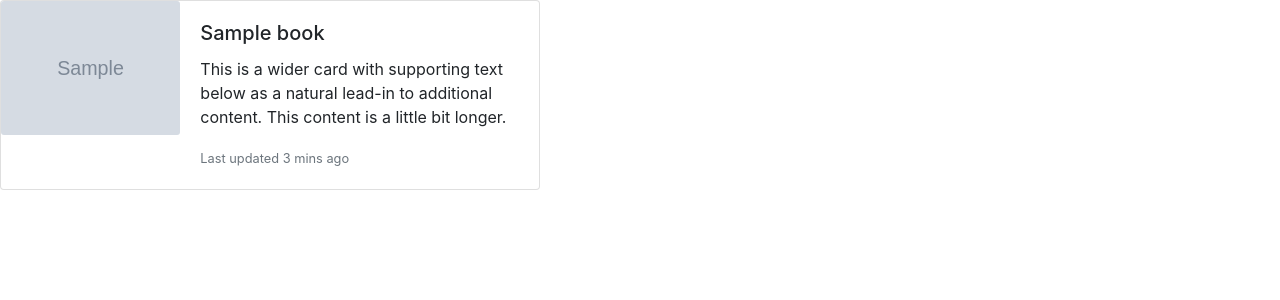
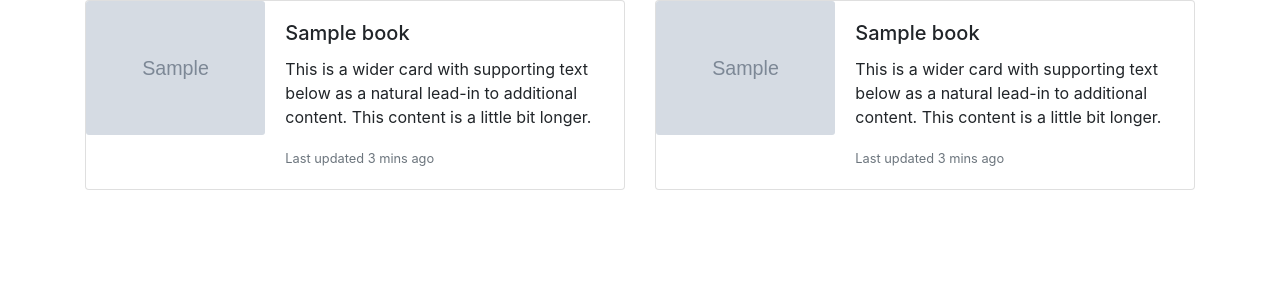
Before and after one commit to IlyaG96/online_library, a Python web app: template templates/template.html in a window 1280 px wide. Shown: the top 300 px of the page. Run offline with Jinja, Linux system fonts and the light colour scheme; the template is opened without the code that fills it: most values are stand-ins (such as "Sample title", 1, 10 or a date in 2020); grey boxes marked "Sample" are stand-in pictures.

Commit message:
split books into two columns

```diff
--- a/templates/template.html
+++ b/templates/template.html
@@ -7,7 +7,11 @@
 </head>
 <body>
 
-{% for book in books %}
+
+<div class="container">
+  <div class="row">
+    <div class="col">
+      {% for book in books_col1 %}
       <div class="card mb-3" style="max-width: 540px;">
         <div class="row no-gutters">
           <div class="col-md-4">
@@ -23,6 +27,32 @@
         </div>
       </div>
       {% endfor %}
+    </div>
+    <div class="col">
+      {% for book in books_col2 %}
+      <div class="card mb-3" style="max-width: 540px;">
+        <div class="row no-gutters">
+          <div class="col-md-4">
+            <img src="{{book.cover_link}}" class="card-img" alt="{{book.title}}" width="150">
+          </div>
+          <div class="col-md-8">
+            <div class="card-body">
+              <h5 class="card-title">{{book.title}}</h5>
+              <p class="card-text">This is a wider card with supporting text below as a natural lead-in to additional content. This content is a little bit longer.</p>
+              <p class="card-text"><small class="text-muted">Last updated 3 mins ago</small></p>
+            </div>
+          </div>
+        </div>
+      </div>
+      {% endfor %}
+    </div>
+  </div>
+</div>
+
+
+
+
+
 
 
 </body>
```
Also changed, not shown: server.py (+7 -2 lines). Lines whose indentation alone changed are shown as unchanged.
